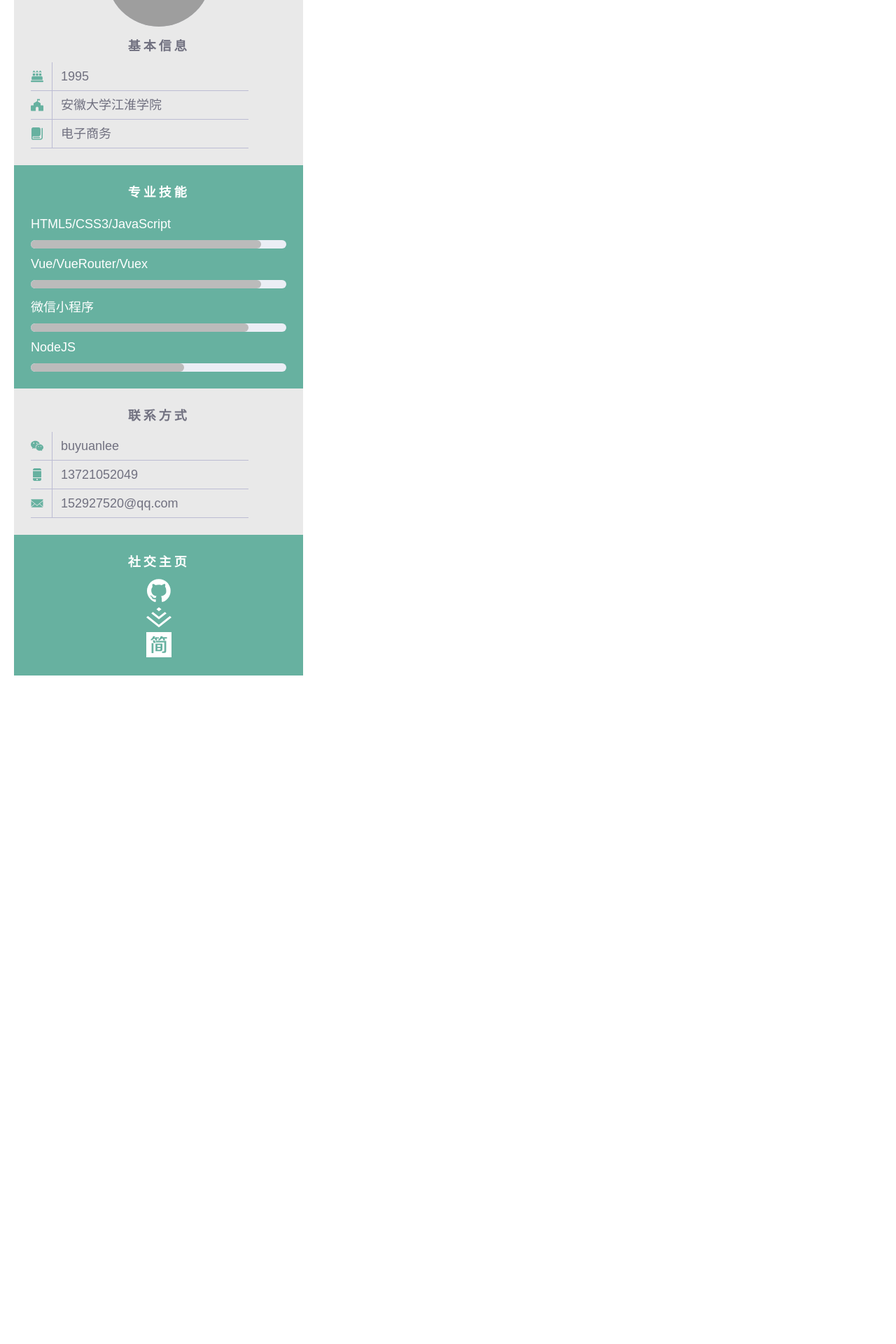
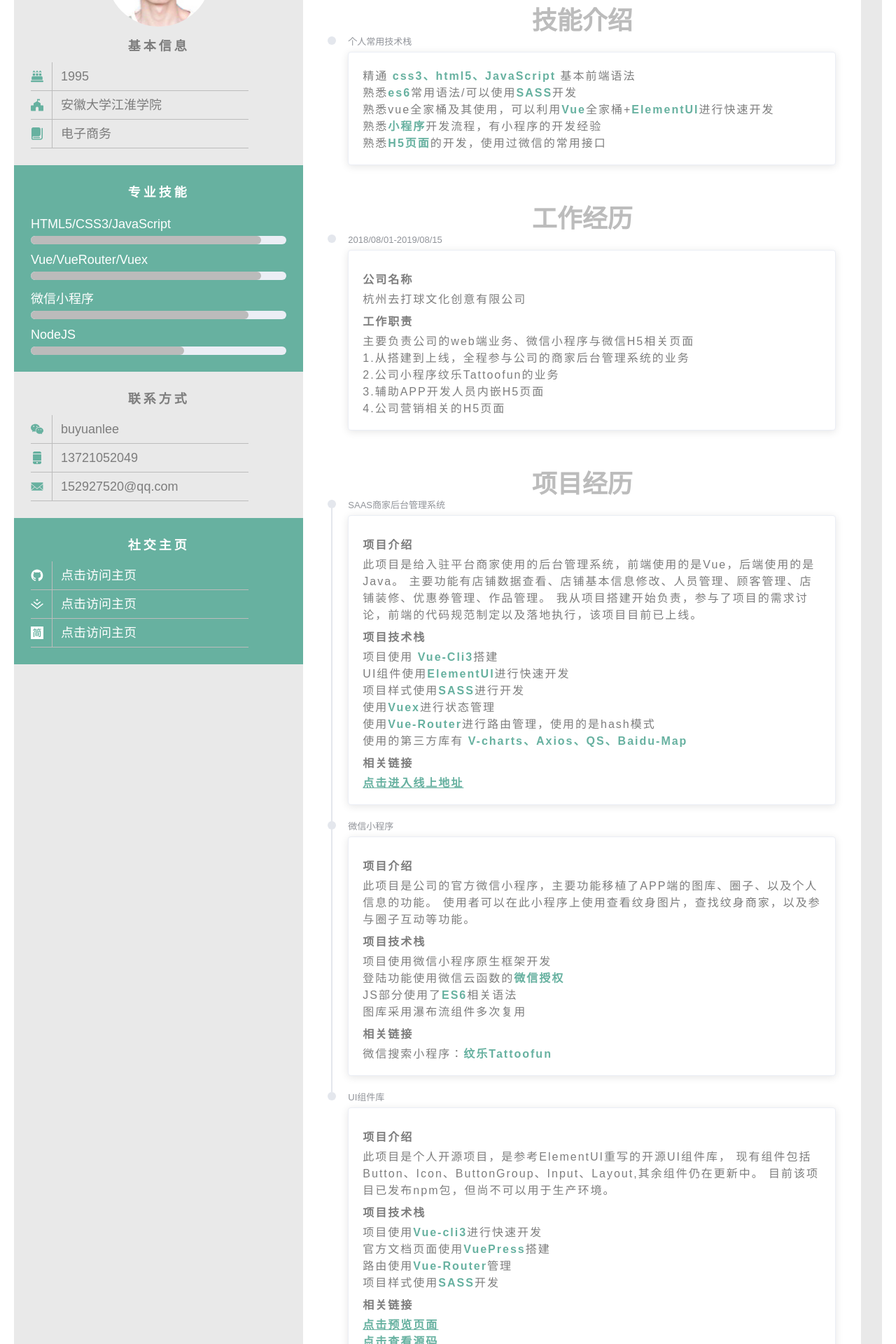
Before and after one commit to buyuanlee/resume-2019, a Vue app: page / in a window 1280 px wide. Shown: the part 220-2140 px from the top of the page at 70% size. Before the commit the page ends 1185 px from the top, so only its background shows below. Built offline with nearby package versions, Linux system fonts and the light colour scheme; grey boxes are pictures that could not be loaded.

Commit message:
🚀 初版完成

```diff
--- a/src/components/Page.vue
+++ b/src/components/Page.vue
@@ -52,17 +52,125 @@
 					<!--					社交主页-->
 					<div class="blog aside-item">
 						<span class="title">社交主页</span>
-						<div v-for="blog in blogs" v-bind:key="blog.index">
-							<svg class="icon blog-icon" aria-hidden="true">
+						<div v-for="blog in blogs" v-bind:key="blog.index" class="item-content">
+							<svg class="icon blog-icon item-type" aria-hidden="true">
 								<use v-bind:xlink:href="`#icon-${blog.icon}`"></use>
 							</svg>
+							<div class="line"></div>
+							<a class="blog-url" :href="`${blog.url}`" target="_blank">点击访问主页</a>
 						</div>
 					</div>
 				</div>
 			</el-col>
 			<!--      内容-->
 			<el-col :span="16">
-				<div class="content"></div>
+				<div class="content">
+<!--					个人信息-->
+					<div class="about content-item">
+						<span class="item-title">技能介绍</span>
+						<el-timeline>
+							<el-timeline-item timestamp="个人常用技术栈" placement="top">
+							<el-card class="card">
+								<ul>
+									<li>精通 <span class="highlight">css3、html5、JavaScript</span> 基本前端语法</li>
+									<li>熟悉<span class="highlight">es6</span>常用语法/可以使用<span class="highlight">SASS</span>开发</li>
+									<li>熟悉vue全家桶及其使用，可以利用<span class="highlight">Vue</span>全家桶+<span class="highlight">ElementUI</span>进行快速开发</li>
+									<li>熟悉<span class="highlight">小程序</span>开发流程，有小程序的开发经验</li>
+									<li>熟悉<span class="highlight">H5页面</span>的开发，使用过微信的常用接口</li>
+								</ul>
+							</el-card>
+							</el-timeline-item>
+						</el-timeline>
+					</div>
+<!--					工作经历-->
+					<div class="job content-item">
+						<span class="item-title">工作经历</span>
+						<el-timeline>
+							<el-timeline-item timestamp="2018/08/01-2019/08/15" placement="top">
+								<el-card class="card">
+									<h4>公司名称</h4>
+									<span>杭州去打球文化创意有限公司</span>
+									<h4>工作职责</h4>
+									<span>主要负责公司的web端业务、微信小程序与微信H5相关页面</span><br>
+									<span>1.从搭建到上线，全程参与公司的商家后台管理系统的业务</span><br>
+									<span>2.公司小程序纹乐Tattoofun的业务</span><br>
+									<span>3.辅助APP开发人员内嵌H5页面</span><br>
+									<span>4.公司营销相关的H5页面</span>
+								</el-card>
+							</el-timeline-item>
+						</el-timeline>
+					</div>
+<!--					项目经历-->
+					<div class="project content-item">
+						<span class="item-title">项目经历</span>
+						<el-timeline>
+<!--							后台管理系统-->
+							<el-timeline-item timestamp="SAAS商家后台管理系统" placement="top">
+								<el-card class="card">
+									<h4>项目介绍</h4>
+									<p>此项目是给入驻平台商家使用的后台管理系统，前端使用的是Vue，后端使用的是Java。
+										主要功能有店铺数据查看、店铺基本信息修改、人员管理、顾客管理、店铺装修、优惠券管理、作品管理。
+										我从项目搭建开始负责，参与了项目的需求讨论，前端的代码规范制定以及落地执行，该项目目前已上线。
+									</p>
+									<h4>项目技术栈</h4>
+									<span>项目使用 <b class="highlight">Vue-Cli3</b>搭建</span><br>
+									<span>UI组件使用<b class="highlight">ElementUI</b>进行快速开发</span><br>
+									<span>项目样式使用<b class="highlight">SASS</b>进行开发</span><br>
+									<span>使用<b class="highlight">Vuex</b>进行状态管理</span><br>
+									<span>使用<b class="highlight">Vue-Router</b>进行路由管理，使用的是hash模式</span><br>
+									<span>使用的第三方库有 <b class="highlight">V-charts、Axios、QS、Baidu-Map</b></span>
+									<h4>相关链接</h4>
+									<a href="https://www.wenleapp.com/businessBack" target="_blank"><b class="highlight">点击进入线上地址</b></a>
+								</el-card>
+							</el-timeline-item>
+<!--							微信小程序-->
+							<el-timeline-item timestamp="微信小程序" placement="top">
+								<el-card class="card">
+									<h4>项目介绍</h4>
+									<p>此项目是公司的官方微信小程序，主要功能移植了APP端的图库、圈子、以及个人信息的功能。
+										使用者可以在此小程序上使用查看纹身图片，查找纹身商家，以及参与圈子互动等功能。
+									</p>
+									<h4>项目技术栈</h4>
+									<span>项目使用微信小程序原生框架开发</span><br>
+									<span>登陆功能使用微信云函数的<b class="highlight">微信授权</b></span><br>
+									<span>JS部分使用了<b class="highlight">ES6</b>相关语法</span><br>
+									<span>图库采用瀑布流组件多次复用</span><br>
+									<h4>相关链接</h4>
+									<span>微信搜索小程序：</span><b class="highlight">纹乐Tattoofun</b>
+								</el-card>
+							</el-timeline-item>
+<!--							UI组件-->
+							<el-timeline-item timestamp="UI组件库" placement="top">
+								<el-card class="card">
+									<h4>项目介绍</h4>
+									<p>此项目是个人开源项目，是参考ElementUI重写的开源UI组件库，
+										现有组件包括Button、Icon、ButtonGroup、Input、Layout,其余组件仍在更新中。
+										目前该项目已发布npm包，但尚不可以用于生产环境。
+									</p>
+									<h4>项目技术栈</h4>
+									<span>项目使用<b class="highlight">Vue-cli3</b>进行快速开发</span><br>
+									<span>官方文档页面使用<b class="highlight">VuePress</b>搭建</span><br>
+									<span>路由使用<b class="highlight">Vue-Router</b>管理</span><br>
+									<span>项目样式使用<b class="highlight">SASS</b>开发</span><br>
+									<h4>相关链接</h4>
+									<a href="https://buyuanlee.github.io/AloeUI/index.html" target="_blank"><b class="highlight">点击预览页面</b></a><br>
+									<a href="https://github.com/buyuanlee/AloeUI" target="_blank"><b class="highlight">点击查看源码</b></a>
+								</el-card>
+							</el-timeline-item>
+						</el-timeline>
+					</div>
+					<!--					自我评价-->
+					<div class="about content-item">
+						<span class="item-title">自我评价</span>
+						<el-timeline>
+							<el-timeline-item timestamp="个人常用技术栈" placement="top">
+								<el-card class="card">
+									<p>兴趣驱动，学习能力强，自我管理能力强，渴望在前端领域更好的发展，享受coding</p>
+								</el-card>
+							</el-timeline-item>
+						</el-timeline>
+					</div>
+				</div>
 			</el-col>
 		</el-row>
 	</div>
@@ -85,8 +193,8 @@
                     {name: '微信小程序', percent: 85},
                     {name: 'NodeJS', percent: 60},],
                 blogs: [{name: 'GitHub', icon: 'github', url: 'https://github.com/buyuanlee'},
-                    {name: '掘金', icon: 'juejin', url: 'https://github.com/buyuanlee'},
-                    {name: '简书', icon: 'jianshu', url: 'https://github.com/buyuanlee'},
+                    {name: '掘金', icon: 'juejin', url: 'https://juejin.im/user/5b9d2782e51d450e4006a485/posts'},
+                    {name: '简书', icon: 'jianshu', url: 'https://www.jianshu.com/u/5362a3ed6b43'},
                 ]
             }
         }
@@ -98,9 +206,13 @@
 		color: #67b1a0;
 	}
 
+	.blog-icon {
+		color: #ffffff;
+	}
+
 	/*页面*/
 	.page {
-		color: #717180;
+		color: #7d7d7d;
 		margin: 24px auto;
 		padding: 0 12px;
 		max-width: 1240px;
@@ -125,7 +237,7 @@
 
 	/*main*/
 	.main {
-		height: 200px;
+		background: #e9e9e9;
 	}
 
 	/*侧边*/
@@ -159,7 +271,7 @@
 	.item-content {
 		display: flex;
 		align-items: center;
-		border-bottom: 1px solid #bcbcd3;
+		border-bottom: 1px solid #bcbcbc;
 		width: 85%;
 		line-height: 32px;
 	}
@@ -175,7 +287,7 @@
 	.line {
 		width: 1px;
 		height: 40px;
-		background: #bcbcd3;
+		background: #bcbcbc;
 		margin-right: 12px;
 	}
 
@@ -189,7 +301,7 @@
 
 	.skill-name {
 		display: flex;
-		margin: 12px 0;
+		margin: 12px 0 6px 0;
 	}
 
 	/*联系方式*/
@@ -201,16 +313,40 @@
 	.blog {
 		background: #67b1a0;
 		color: #ffffff;
+		display: flex;
+		flex-direction: column;
 	}
 
-	.blog-icon {
+	.blog-url {
 		color: #ffffff;
-		width: 2em;
-		height: 2em;
 	}
 
 	/*内容*/
+	.card{
+		font-size: 16px;
+		color:#7d7d7d;
+		letter-spacing: 2px;
+		h4{margin: 8px 0 4px;}
+		a{text-decoration: underline;color: #67b1a0}
+	}
 	.content {
-		background: white;
+		background: #fff;
+		margin-right:30px ;
+		padding-top: 12px;
+	}
+	.content-item{
+		text-align: left;
+		margin: 24px 36px;
+	}
+	.item-title{
+		display: flex;
+		justify-content: center;
+		font-size: 36px;
+		color: #bcbcbc;
+		font-weight: bold;
+	}
+	.highlight{
+		font-weight: bold;
+		color: #67b1a0;
 	}
 </style>
```
Also changed, not shown: src/assets/img/avatar.jpg (added).
